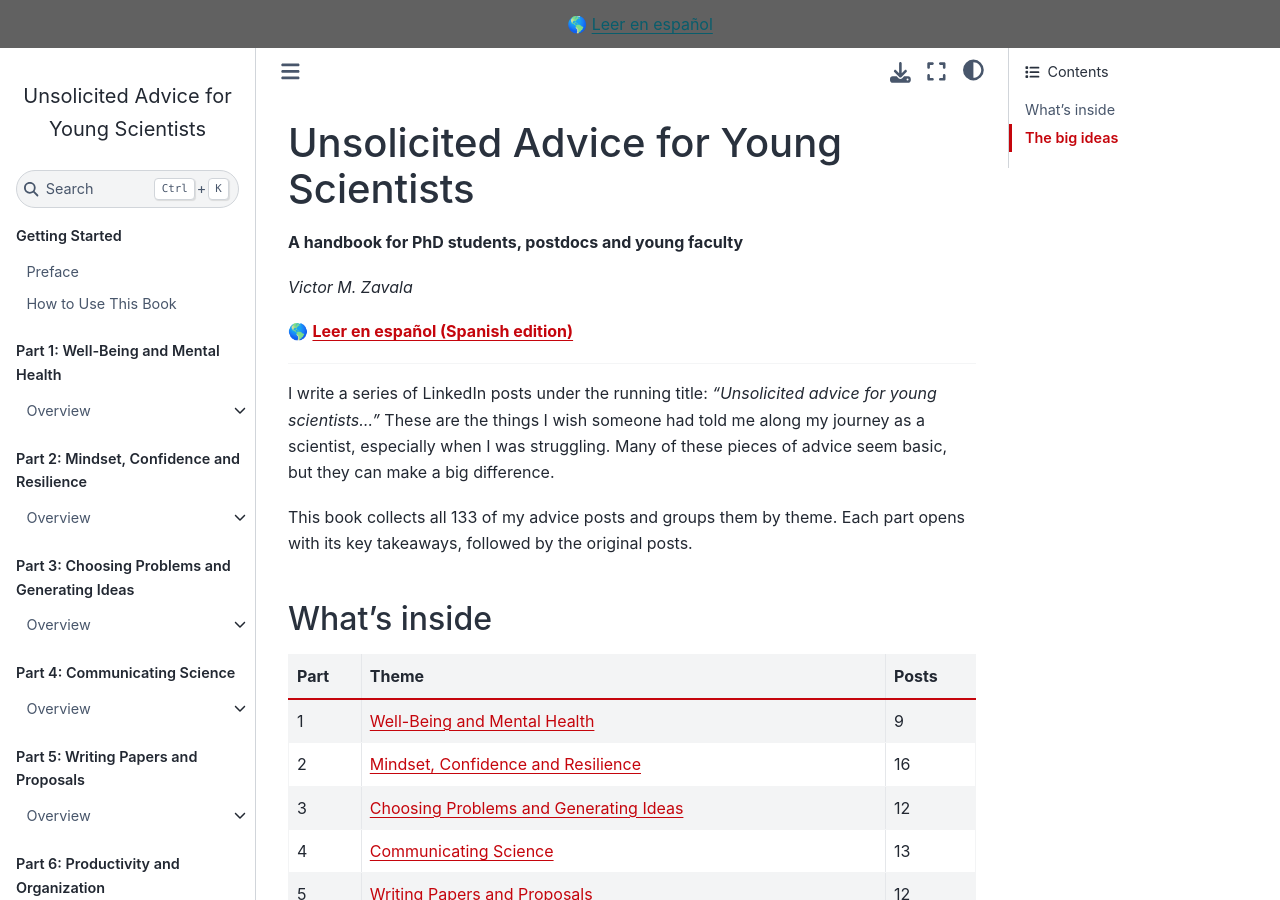
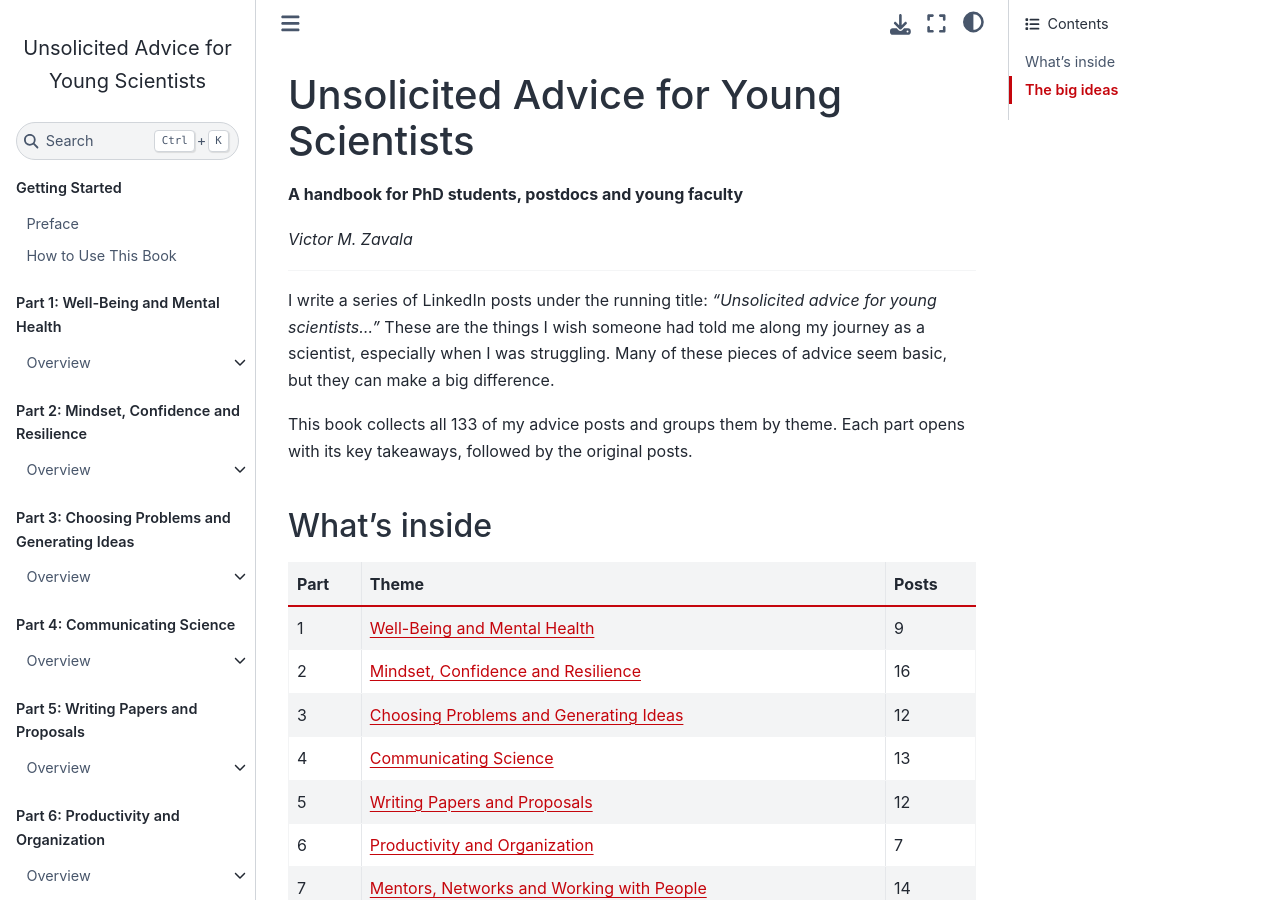
Before and after one commit to vzavala/UnsolicitedAdvice, a Jupyter Book: the page built from intro.md, in a window 1280 px wide and 900 px high. Built offline with Jupyter Book 1.0.4 settings and Sphinx 7.4.7 and the Sphinx Book theme 1.1.4, drawn with Linux system fonts in a browser that asks for light colours.

Commit message:
Move the language link below "The big ideas"
Main pages now end with a single "Español" / "English" link, and the
top-of-page banner is removed.

Co-Authored-By: Claude Opus 5.5 <noreply@anthropic.com>

```diff
--- a/_config.yml
+++ b/_config.yml
@@ -29,4 +29,3 @@ sphinx:
     html_show_sourcelink: false
     html_theme_options:
       show_toc_level: 2
-      announcement: '🌎 <a href="/UnsolicitedAdvice/es/intro.html">Leer en español</a>'
--- a/intro.md
+++ b/intro.md
@@ -3,8 +3,6 @@
 **A handbook for PhD students, postdocs and young faculty**
 
 *Victor M. Zavala*
-
-🌎 **[Leer en español (Spanish edition)](https://vzavala.github.io/UnsolicitedAdvice/es/intro.html)**
 
 ---
 
```
Also changed, not shown: other parts of intro.md (+4 -0 lines), es/intro.md (+4 -2 lines), 1 other file.
